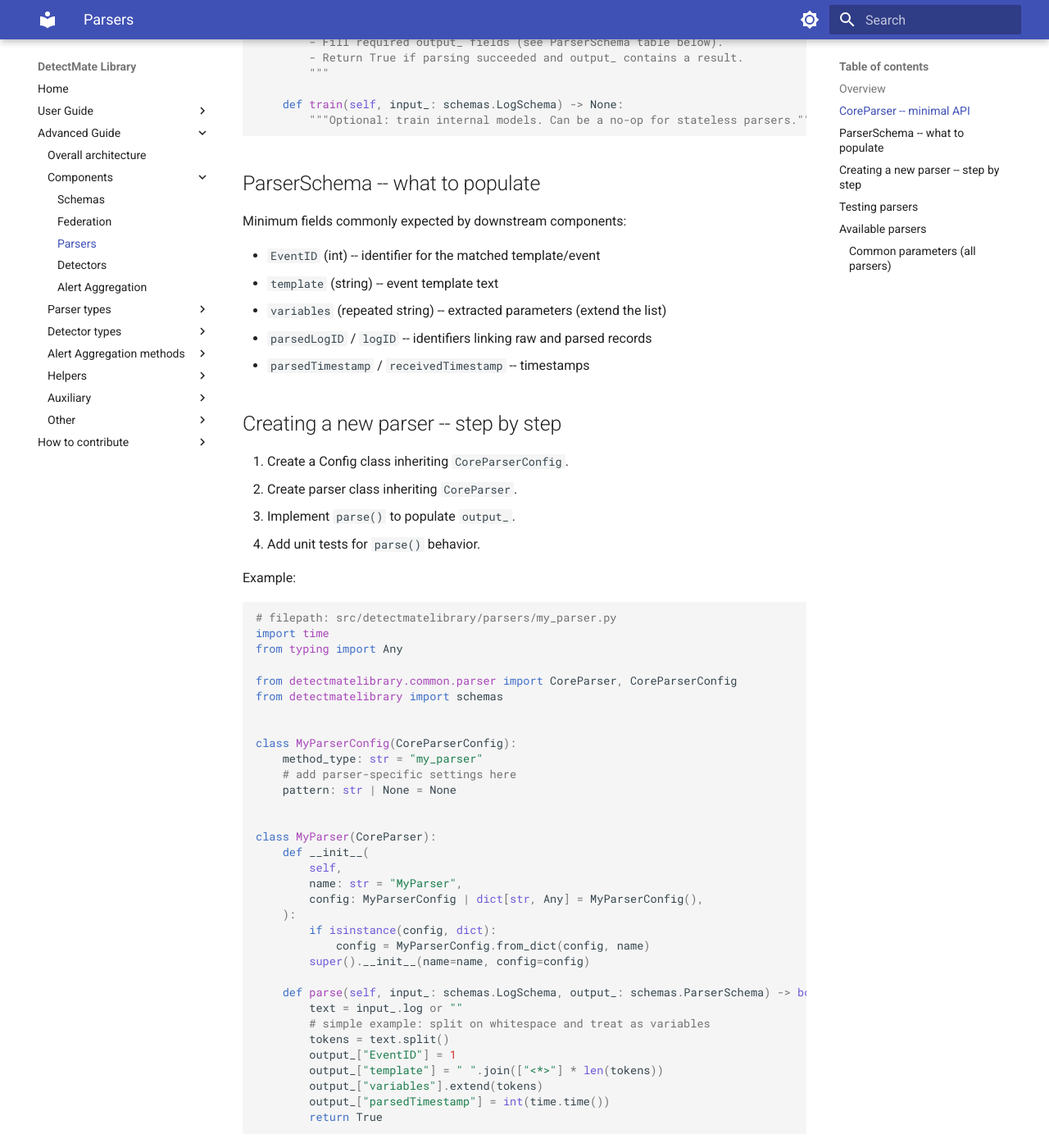
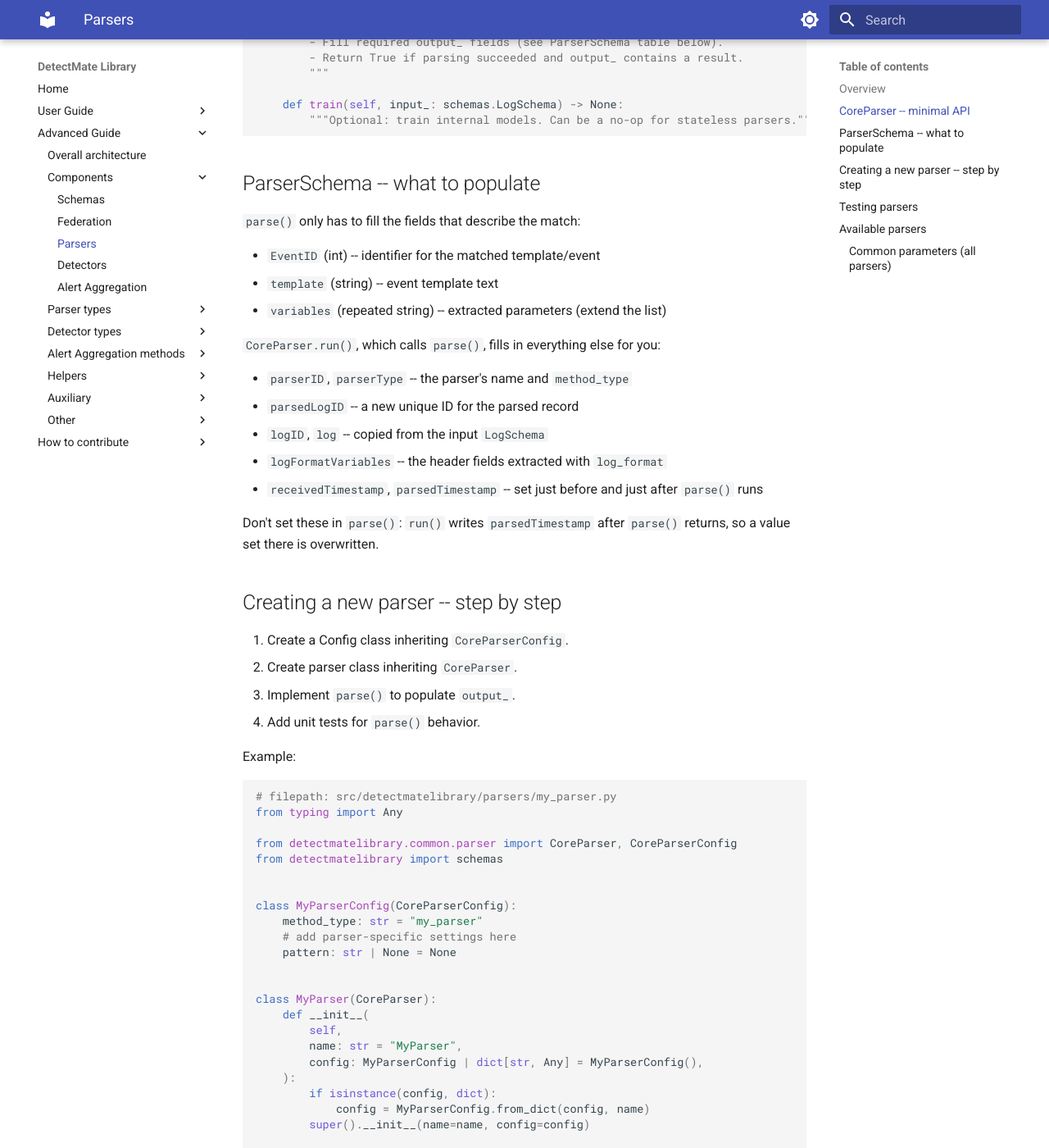
Before and after one commit to ait-detectmate/DetectMateLibrary, an MkDocs documentation site: the page built from docs/parsers.md, in a window 1280 px wide and 1400 px high, scrolled down 930 px. Shown: the whole window at 82% size. Built offline with MkDocs 1.6.1 and Material for MkDocs 9.7.7, drawn with Linux system fonts in a browser that asks for light colours.

Commit message:
correct description of parse and run

````diff
--- a/docs/parsers.md
+++ b/docs/parsers.md
@@ -38,13 +38,23 @@ class CoreParser:
 
 ## ParserSchema  --  what to populate
 
-Minimum fields commonly expected by downstream components:
+`parse()` only has to fill the fields that describe the match:
 
 - `EventID` (int)  --  identifier for the matched template/event
 - `template` (string)  --  event template text
 - `variables` (repeated string)  --  extracted parameters (extend the list)
-- `parsedLogID` / `logID`  --  identifiers linking raw and parsed records
-- `parsedTimestamp` / `receivedTimestamp`  --  timestamps
+
+`CoreParser.run()`, which calls `parse()`, fills in everything else for you:
+
+- `parserID`, `parserType`  --  the parser's name and `method_type`
+- `parsedLogID`  --  a new unique ID for the parsed record
+- `logID`, `log`  --  copied from the input `LogSchema`
+- `logFormatVariables`  --  the header fields extracted with `log_format`
+- `receivedTimestamp`, `parsedTimestamp`  --  set just before and just after
+  `parse()` runs
+
+Don't set these in `parse()`: `run()` writes `parsedTimestamp` after `parse()`
+returns, so a value set there is overwritten.
 
 ## Creating a new parser  --  step by step
 
@@ -57,7 +67,6 @@ Example:
 
 ```python
 # filepath: src/detectmatelibrary/parsers/my_parser.py
-import time
 from typing import Any
 
 from detectmatelibrary.common.parser import CoreParser, CoreParserConfig
@@ -87,7 +96,6 @@ class MyParser(CoreParser):
         output_["EventID"] = 1
         output_["template"] = " ".join(["<*>"] * len(tokens))
         output_["variables"].extend(tokens)
-        output_["parsedTimestamp"] = int(time.time())
         return True
 ```
 
````
